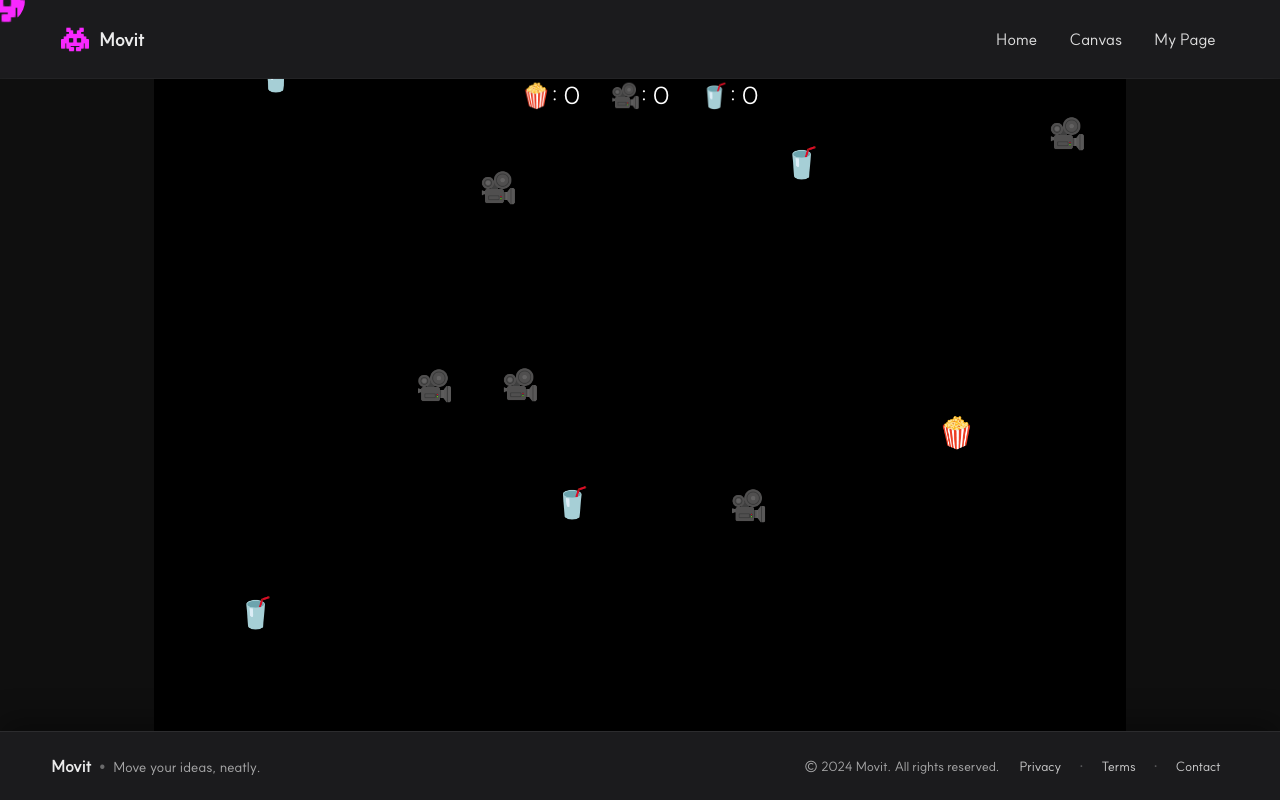
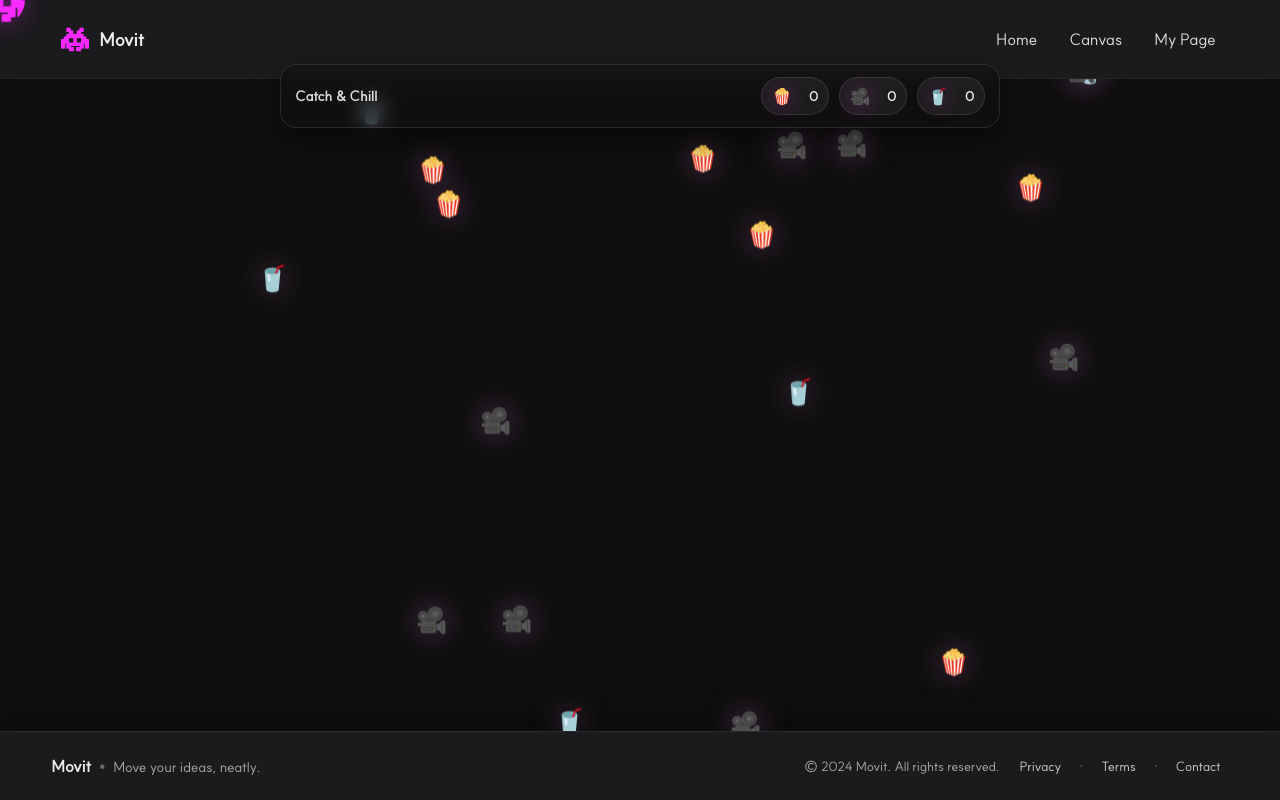
Before and after one commit to yeoniii20/movit, a Vue app: page / in a window 1280 px wide. Built offline with nearby package versions, Linux system fonts and the light colour scheme.

Commit message:
design: Update MainPage.vue

```diff
--- a/src/views/MainPage.vue
+++ b/src/views/MainPage.vue
@@ -1,10 +1,18 @@
 <template>
   <div class="scroll-container" @scroll="handleScroll">
-    <div class="counter">
-      <div v-for="(count, emoji) in caughtCounts" :key="emoji">
-        {{ emoji }}: {{ count }}
+    <div class="hud">
+      <div class="hud-inner">
+        <div class="hud-title">Catch &amp; Chill</div>
+
+        <div class="chips">
+          <div class="chip" v-for="(count, emoji) in caughtCounts" :key="emoji">
+            <span class="chip-emoji">{{ emoji }}</span>
+            <span class="chip-count">{{ count }}</span>
+          </div>
+        </div>
       </div>
     </div>
+
     <div class="circle-container" ref="circleContainer">
       <div
         v-for="(item, index) in items"
@@ -16,7 +24,12 @@
         {{ item.emoji }}
       </div>
     </div>
-    <div class="movit-text" @click="goHome">Movit</div>
+
+    <button class="movit-cta" @click="goHome" aria-label="Go to home">
+      Movit
+      <span class="cta-sub">Go Home</span>
+    </button>
+
     <div
       class="custom-cursor"
       :style="{ top: cursorY + 'px', left: cursorX + 'px' }"
@@ -133,40 +146,189 @@ export default {
 
 <style scoped>
 .scroll-container {
-  background-color: black;
   overflow: hidden;
   position: relative;
   height: 150vh;
   cursor: none;
 }
 
-.counter {
-  display: flex;
-  gap: 30px;
+/* ===== HUD ===== */
+.hud {
   position: fixed;
-  top: 80px;
+  top: 64px;
   left: 50%;
   transform: translateX(-50%);
-  color: white;
-  font-size: 1.5em;
   z-index: 1000;
+  width: min(720px, 92%);
 }
 
+.hud-inner {
+  display: flex;
+  align-items: center;
+  justify-content: space-between;
+  gap: 14px;
+
+  padding: 12px 14px;
+  border-radius: 16px;
+
+  background: rgba(18, 18, 18, 0.55);
+  backdrop-filter: blur(10px);
+  -webkit-backdrop-filter: blur(10px);
+
+  border: 1px solid rgba(255, 255, 255, 0.1);
+  box-shadow: 0 10px 30px rgba(0, 0, 0, 0.45);
+}
+
+.hud-title {
+  color: rgba(255, 255, 255, 0.9);
+  font-weight: 800;
+  letter-spacing: 0.2px;
+  font-size: 14px;
+  white-space: nowrap;
+  opacity: 0.95;
+}
+
+.chips {
+  display: flex;
+  align-items: center;
+  gap: 10px;
+  flex-wrap: wrap;
+  justify-content: flex-end;
+}
+
+.chip {
+  display: inline-flex;
+  align-items: center;
+  gap: 8px;
+
+  padding: 8px 10px;
+  border-radius: 999px;
+
+  background: rgba(255, 255, 255, 0.06);
+  border: 1px solid rgba(255, 255, 255, 0.1);
+}
+
+.chip-emoji {
+  font-size: 16px;
+  filter: drop-shadow(0 0 10px rgba(248, 40, 254, 0.35));
+}
+
+.chip-count {
+  color: rgba(255, 255, 255, 0.92);
+  font-weight: 800;
+  font-size: 13px;
+  min-width: 18px;
+  text-align: right;
+}
+
+/* ===== Falling items ===== */
 .circle-container {
   height: 100%;
-  display: flex;
-  justify-content: center;
-  align-items: center;
   position: relative;
 }
 
 .falling-item {
-  font-size: 30px;
+  font-size: 25px;
   position: absolute;
   top: 0;
+
   animation-name: fall;
-  animation-timing-function: ease-in;
+  animation-timing-function: linear;
   animation-iteration-count: infinite;
+
+  filter: drop-shadow(0 0 14px rgba(255, 255, 255, 0.16))
+    drop-shadow(0 0 18px rgba(248, 40, 254, 0.18));
+  user-select: none;
+  will-change: transform;
+}
+
+@keyframes fall {
+  0% {
+    transform: translateY(-120px) rotate(-6deg);
+    opacity: 0.95;
+  }
+  100% {
+    transform: translateY(160vh) rotate(10deg);
+    opacity: 0.95;
+  }
+}
+
+/* ===== CTA button ===== */
+.movit-cta {
+  position: absolute;
+  bottom: 56px;
+  left: 50%;
+  transform: translateX(-50%);
+  z-index: 1000;
+
+  border: 1px solid rgba(248, 40, 254, 0.35);
+  background: rgba(248, 40, 254, 0.16);
+  color: rgba(255, 255, 255, 0.92);
+
+  padding: 12px 18px;
+  border-radius: 16px;
+
+  font-weight: 900;
+  font-size: 18px;
+  letter-spacing: 0.3px;
+
+  cursor: pointer;
+  transition: transform 160ms ease, background 160ms ease,
+    border-color 160ms ease;
+  box-shadow: 0 14px 40px rgba(248, 40, 254, 0.12);
+}
+
+.movit-cta:hover {
+  transform: translateX(-50%) translateY(-2px);
+  background: rgba(248, 40, 254, 0.22);
+  border-color: rgba(248, 40, 254, 0.55);
+}
+
+.movit-cta:active {
+  transform: translateX(-50%) translateY(0px);
+}
+
+.movit-cta:focus-visible {
+  outline: 2px solid rgba(255, 255, 255, 0.3);
+  outline-offset: 2px;
+}
+
+.cta-sub {
+  display: block;
+  margin-top: 2px;
+  font-size: 12px;
+  font-weight: 700;
+  color: rgba(255, 255, 255, 0.7);
+}
+
+/* ===== Custom cursor ===== */
+.custom-cursor {
+  width: 52px;
+  height: 52px;
+  background-image: url("@/assets/image/retro_small.png");
+  background-size: cover;
+  border-radius: 50%;
+  position: fixed;
+  pointer-events: none;
+  transform: translate(-50%, -50%);
+  z-index: 1000;
+
+  filter: drop-shadow(0 0 12px rgba(248, 40, 254, 0.35));
+}
+
+/* Mobile tweak */
+@media (max-width: 640px) {
+  .hud {
+    top: 66px;
+  }
+  .hud-inner {
+    padding: 10px 12px;
+  }
+  .movit-cta {
+    padding: 11px 16px;
+    border-radius: 14px;
+    font-size: 16px;
+  }
 }
 
 @keyframes fall {
```
